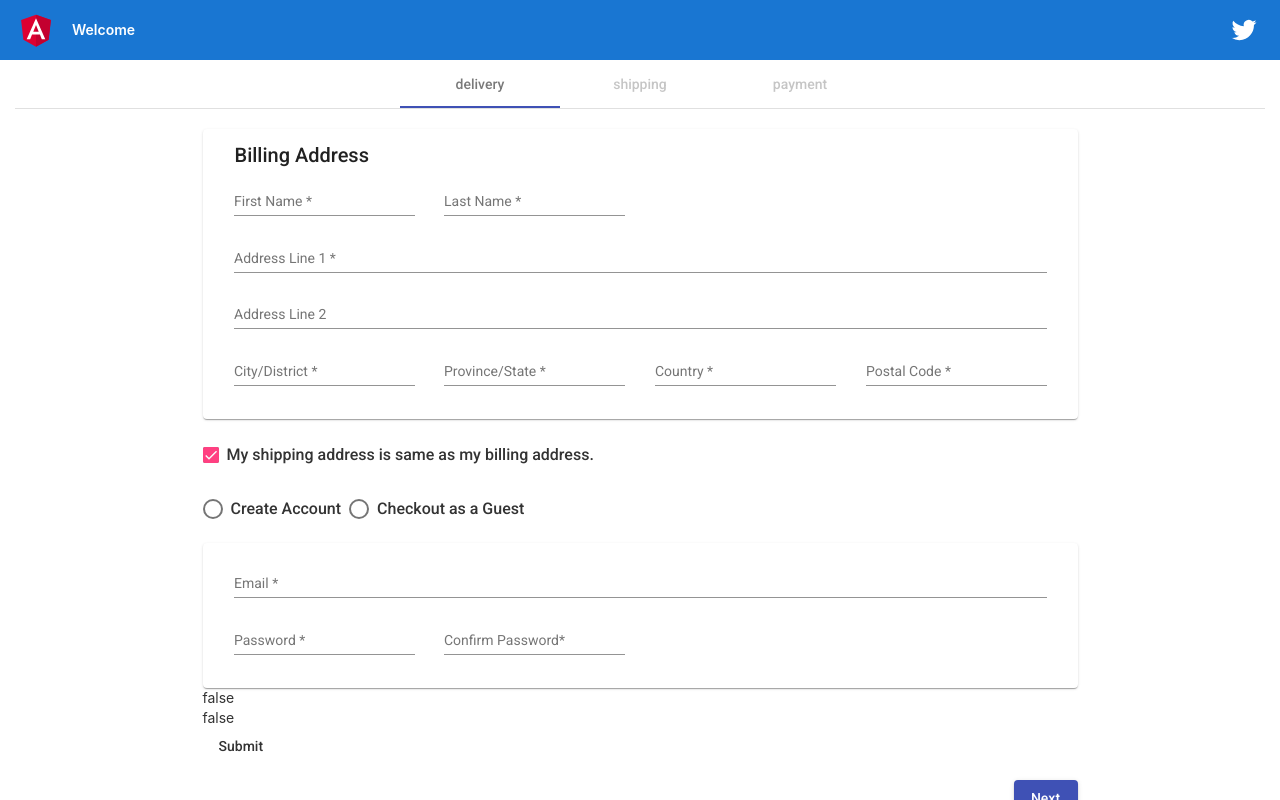
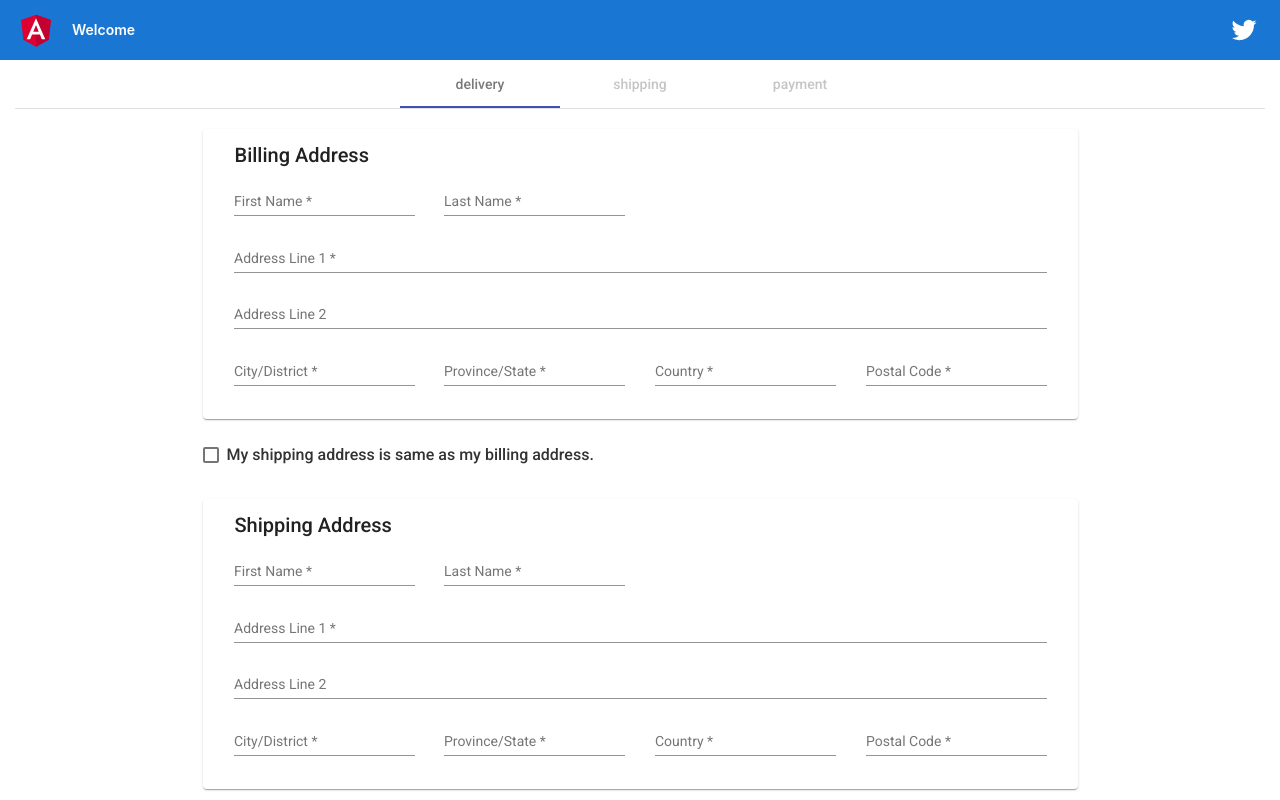
Before and after one commit to aymanElkhouly/shipping-task, an Angular app: page /delivery in a window 1280 px wide. Both pictures are taken after a click on the element "My shipping address is same as my billing address.". Shown: the top 800 px of the page. Built offline with nearby package versions, Linux system fonts and the light colour scheme.

Commit message:
SharData & prepare Object to save

```diff
--- a/src/app/modules/shipping/Services/sharing-data.service.ts
+++ b/src/app/modules/shipping/Services/sharing-data.service.ts
@@ -1,6 +1,7 @@
 import { Injectable } from '@angular/core';
 import { BehaviorSubject } from 'rxjs'
 import {linkData} from "../consts/general.const";
+import {FormData} from "../consts/form-data";
 
 
 @Injectable({
@@ -8,12 +9,13 @@ import {linkData} from "../consts/general.const";
 })
 export class SharingDataService {
 
+  public formData = new FormData();
 
   private routeLink =  new BehaviorSubject<any>(linkData);
   activeRoute = this.routeLink.asObservable();
 
-  private formData = new BehaviorSubject<any>({isValid:false})
-  currentFormData = this.formData.asObservable();
+  private formDataObser = new BehaviorSubject<any>(this.formData)
+  currentFormData = this.formDataObser.asObservable();
 
   private onSubmitForm = new BehaviorSubject<string>("")
   submitFormComponent = this.onSubmitForm.asObservable();
@@ -27,7 +29,7 @@ export class SharingDataService {
   }
 
   setFormData(formData:any){
-    this.formData.next(formData);
+    this.formDataObser.next(formData);
   }
 
   submitForm(name){
--- a/src/app/modules/shipping/components/delivery/delivery.component.html
+++ b/src/app/modules/shipping/components/delivery/delivery.component.html
@@ -9,25 +9,38 @@
         <div>
           <mat-form-field class="col-sm-12 col-md-6 col-lg-3">
             <mat-label>First Name</mat-label>
-            <input #billingFirstName="ngModel" matInput name="billingFirstName" ngModel required>
+            <input #billingFirstName="ngModel" matInput name="billingFirstName"
+                   [(ngModel)]="formData.first_name" minlength="2" required>
+            <!--{{billingFirstName?.errors | json}}-->
             <mat-error *ngIf="(billingFirstName?.dirty || deliveryForm.submitted) && billingFirstName?.errors?.required">
               Field is required
+            </mat-error>
+            <mat-error *ngIf="(billingFirstName?.dirty || deliveryForm.submitted) && billingFirstName?.errors?.minlength">
+               2 character at least
             </mat-error>
           </mat-form-field>
           <mat-form-field class="col-sm-12 col-md-6 col-lg-3">
             <mat-label>Last Name</mat-label>
-            <input #billingLastName="ngModel" matInput name="billingLastName" ngModel required>
+            <input #billingLastName="ngModel" matInput name="billingLastName"
+                   [(ngModel)]="formData.last_name" minlength="2" required>
             <mat-error *ngIf="(billingLastName?.dirty || deliveryForm.submitted)&& billingLastName?.errors?.required">
               Field is required
+            </mat-error>
+            <mat-error *ngIf="(billingLastName?.dirty || deliveryForm.submitted) && billingLastName?.errors?.minlength">
+              2 character at least
             </mat-error>
           </mat-form-field>
         </div>
         <div class="col-12">
           <mat-form-field class="w-100">
             <mat-label>Address Line 1</mat-label>
-            <input matInput name="billingAddress1" ngModel #billingAddress1="ngModel" required>
+            <input matInput name="billingAddress1" [(ngModel)]="formData.address_1"
+                   #billingAddress1="ngModel" minlength="2" required>
             <mat-error *ngIf="(billingAddress1?.dirty || deliveryForm.submitted)&& billingAddress1?.errors?.required">
               Field is required
+            </mat-error>
+            <mat-error *ngIf="(billingAddress1?.dirty || deliveryForm.submitted) && billingAddress1?.errors?.minlength">
+              2 character at least
             </mat-error>
           </mat-form-field>
 
@@ -35,39 +48,59 @@
         <div class="col-12">
           <mat-form-field class="w-100">
             <mat-label>Address Line 2</mat-label>
-            <input matInput name="billingAddress2" >
+            <input [(ngModel)]="formData.address_2" matInput name="billingAddress2"
+                   #billingAddress2="ngModel" minlength="2">
+            <mat-error *ngIf="(billingAddress2?.dirty || deliveryForm.submitted) && billingAddress2?.errors?.minlength">
+              2 character at least
+            </mat-error>
           </mat-form-field>
         </div>
         <div>
           <mat-form-field class="col-sm-12 col-md-6 col-lg-3">
             <mat-label>City/District</mat-label>
-            <input matInput name="billingCity" ngModel #billingCity="ngModel" required >
+            <input matInput name="billingCity" [(ngModel)]="formData.city"
+                   #billingCity="ngModel" minlength="2" required >
             <mat-error *ngIf="(billingCity?.dirty || deliveryForm.submitted)&& billingCity?.errors?.required">
               Field is required
+            </mat-error>
+            <mat-error *ngIf="(billingCity?.dirty || deliveryForm.submitted) && billingCity?.errors?.minlength">
+              2 character at least
             </mat-error>
           </mat-form-field>
           <mat-form-field class="col-sm-12 col-md-6 col-lg-3">
             <mat-label>Province/State</mat-label>
-            <input matInput name="billingState" ngModel #billingState="ngModel" required>
+            <input matInput name="billingState" [(ngModel)]="formData.state"
+                   #billingState="ngModel" minlength="2" required>
             <mat-error *ngIf="(billingState?.dirty || deliveryForm.submitted)&& billingState?.errors?.required">
               Field is required
+            </mat-error>
+            <mat-error *ngIf="(billingState?.dirty || deliveryForm.submitted) && billingState?.errors?.minlength">
+              2 character at least
             </mat-error>
           </mat-form-field>
           <mat-form-field class="col-sm-12 col-md-6 col-lg-3">
             <mat-label>Country</mat-label>
-            <input matInput name="billingCountry" ngModel #billingCountry="ngModel" required>
+            <input matInput name="billingCountry" [(ngModel)]="formData.country"
+                   #billingCountry="ngModel" minlength="2" required>
             <mat-error *ngIf="(billingCountry?.dirty || deliveryForm.submitted)&& billingCountry?.errors?.required">
               Field is required
+            </mat-error>
+            <mat-error *ngIf="(billingCountry?.dirty || deliveryForm.submitted) && billingCountry?.errors?.minlength">
+              2 character at least
             </mat-error>
           </mat-form-field>
           <mat-form-field class="col-sm-12 col-md-6 col-lg-3">
             <mat-label>Postal Code</mat-label>
-            <input matInput name="billingPostalCode" ngModel #billingPostalCode="ngModel" pattern="[0-9]+" required>
+            <input matInput name="billingPostalCode" [(ngModel)]="formData.postal_code"
+                   #billingPostalCode="ngModel" pattern="[0-9]+" minlength="3" maxlength="3" required>
             <mat-error *ngIf="(billingPostalCode?.dirty || deliveryForm.submitted)&& billingPostalCode?.errors?.required">
               Field is required
             </mat-error>
             <mat-error *ngIf="(billingPostalCode?.dirty || deliveryForm.submitted)&& billingPostalCode?.errors?.pattern">
               Numbers only
+            </mat-error>
+            <mat-error *ngIf="(billingPostalCode?.dirty || deliveryForm.submitted) && (billingPostalCode?.errors?.minlength || billingCountry?.errors?.maxlength )">
+              3 character required
             </mat-error>
           </mat-form-field>
         </div>
@@ -78,59 +111,115 @@
   <!--Shipping Address-->
   <fieldset class="my-3 actions-box">
     <div class="my-2">
-      <mat-checkbox [(ngModel)]="isSameBilling" name="shippingIsSameBilling">My shipping address is same as my billing
+      <mat-checkbox [(ngModel)]="formData.is_same_address"  name="shippingIsSameBilling">My shipping address is same as my billing
         address.
       </mat-checkbox>
     </div>
   </fieldset>
-  <fieldset *ngIf="!isSameBilling">
+  <fieldset *ngIf="!formData.is_same_address">
     <mat-card class="shipping-address">
       <mat-card-header>
         <mat-card-title>Shipping Address</mat-card-title>
       </mat-card-header>
       <mat-card-content>
-        <form class="example-form">
           <div>
             <mat-form-field class="col-sm-12 col-md-6 col-lg-3">
-              <mat-label>First Name*</mat-label>
-              <input matInput name="shippingFirstName" value="">
+              <mat-label>First Name</mat-label>
+              <input matInput name="shippingFirstName"
+                     [(ngModel)]="formData.shipping_first_name"
+                      #shippingFirstName="ngModel" minlength="2" required>
+              <mat-error *ngIf="(shippingFirstName?.dirty || deliveryForm.submitted)&& shippingFirstName?.errors?.required">
+                Field is required
+              </mat-error>
+              <mat-error *ngIf="(shippingFirstName?.dirty || deliveryForm.submitted) && shippingFirstName?.errors?.minlength">
+                2 character at least
+              </mat-error>
             </mat-form-field>
             <mat-form-field class="col-sm-12 col-md-6 col-lg-3">
-              <mat-label>Last Name*</mat-label>
-              <input matInput name="shippingLastName" value="">
+              <mat-label>Last Name</mat-label>
+              <input matInput name="shippingLastName"
+                     [(ngModel)]="formData.shipping_last_name" minlength="2" #shippingLastName="ngModel" required>
+              <mat-error *ngIf="(shippingLastName?.dirty || deliveryForm.submitted)&& shippingLastName?.errors?.required">
+                Field is required
+              </mat-error>
+              <mat-error *ngIf="(shippingLastName?.dirty || deliveryForm.submitted) && shippingLastName?.errors?.minlength">
+                2 character at least
+              </mat-error>
             </mat-form-field>
           </div>
           <div class="col-12">
             <mat-form-field class="w-100">
-              <mat-label>Address Line 1*</mat-label>
-              <input matInput name="shippingAddressLine1" value="">
+              <mat-label>Address Line 1</mat-label>
+              <input matInput name="shippingAddressLine1" [(ngModel)]="formData.shipping_address_1"
+                      #shippingAddressLine1="ngModel" minlength="2" required>
+
+              <mat-error *ngIf="(shippingAddressLine1?.dirty || deliveryForm.submitted)&& shippingAddressLine1?.errors?.required">
+                Field is required
+              </mat-error>
+              <mat-error *ngIf="(shippingAddressLine1?.dirty || deliveryForm.submitted) && shippingAddressLine1?.errors?.minlength">
+                2 character at least
+              </mat-error>
             </mat-form-field>
           </div>
           <div class="col-12">
             <mat-form-field class="w-100">
               <mat-label>Address Line 2</mat-label>
-              <input matInput name="shippingAddressLine2" value="">
+              <input matInput name="shippingAddressLine2" [(ngModel)]="formData.shipping_address_2"
+                     minlength="2" #shippingAddressLine2="ngModel">
+              <mat-error *ngIf="(shippingAddressLine2?.dirty || deliveryForm.submitted) && shippingAddressLine2?.errors?.minlength">
+                2 character at least
+              </mat-error>
             </mat-form-field>
           </div>
           <div>
             <mat-form-field class="col-sm-12 col-md-6 col-lg-3">
-              <mat-label>City/District*</mat-label>
-              <input matInput name="shippingCity" value="">
+              <mat-label>City/District</mat-label>
+              <input matInput name="shippingCity" [(ngModel)]="formData.shipping_city"
+                     #shippingCity="ngModel" minlength="2" required>
+              <mat-error *ngIf="(shippingCity?.dirty || deliveryForm.submitted)&& shippingCity?.errors?.required">
+                Field is required
+              </mat-error>
+              <mat-error *ngIf="(shippingCity?.dirty || deliveryForm.submitted) && shippingCity?.errors?.minlength">
+                2 character at least
+              </mat-error>
             </mat-form-field>
             <mat-form-field class="col-sm-12 col-md-6 col-lg-3">
-              <mat-label>Province/State*</mat-label>
-              <input matInput name="shippingState" value="">
+              <mat-label>Province/State</mat-label>
+              <input matInput name="shippingState"  [(ngModel)]="formData.shipping_state"
+                     #shippingState="ngModel" minlength="2" required>
+              <mat-error *ngIf="(shippingState?.dirty || deliveryForm.submitted)&& shippingState?.errors?.required">
+                Field is required
+              </mat-error>
+              <mat-error *ngIf="(shippingState?.dirty || deliveryForm.submitted) && shippingState?.errors?.minlength">
+                2 character at least
+              </mat-error>
             </mat-form-field>
             <mat-form-field class="col-sm-12 col-md-6 col-lg-3">
-              <mat-label>Country*</mat-label>
-              <input matInput name="shippingCountry" value="">
+              <mat-label>Country</mat-label>
+              <input matInput name="shippingCountry" [(ngModel)]="formData.shipping_country"
+                     #shippingCountry="ngModel" minlength="2" required>
+              <mat-error *ngIf="(shippingCountry?.dirty || deliveryForm.submitted)&& shippingCountry?.errors?.required">
+                Field is required
+              </mat-error>
+              <mat-error *ngIf="(shippingCountry?.dirty || deliveryForm.submitted) && shippingCountry?.errors?.minlength">
+                2 character at least
+              </mat-error>
             </mat-form-field>
             <mat-form-field class="col-sm-12 col-md-6 col-lg-3">
-              <mat-label>Postal Code*</mat-label>
-              <input matInput name="shippingPostalCode" type="number" value="">
+              <mat-label>Postal Code</mat-label>
+              <input matInput name="shippingPostalCode" pattern="[0-9]+" [(ngModel)]="formData.shipping_postal_code"
+                      #shippingPostalCode="ngModel" minlength="2" maxlength="3"  required>
+              <mat-error *ngIf="(shippingPostalCode?.dirty || deliveryForm.submitted)&& shippingPostalCode?.errors?.required">
+                Field is required
+              </mat-error>
+              <mat-error *ngIf="(shippingPostalCode?.dirty || deliveryForm.submitted)&& shippingPostalCode?.errors?.pattern">
+                Numbers only
+              </mat-error>
+              <mat-error *ngIf="(shippingPostalCode?.dirty || deliveryForm.submitted) && (shippingPostalCode?.errors?.minlength || billingCountry?.errors?.maxlength )">
+                3 character required
+              </mat-error>
             </mat-form-field>
           </div>
-        </form>
       </mat-card-content>
     </mat-card>
   </fieldset>
@@ -138,9 +227,9 @@
   <!--Account / Guest-->
   <fieldset class="my-3 actions-box">
     <div>
-      <mat-radio-group>
-        <mat-radio-button class="mr-2" name="accountCreate" value="new">Create Account</mat-radio-button>
-        <mat-radio-button name="accountGuest" value="guest">Checkout as a Guest</mat-radio-button>
+      <mat-radio-group name="createAccount" [(ngModel)]="formData.is_new_account" #createAccount="ngModel">
+        <mat-radio-button class="mr-2" name="accountCreate" [value]="0">Create Account</mat-radio-button>
+        <mat-radio-button name="accountGuest" [value]="1">Checkout as a Guest</mat-radio-button>
       </mat-radio-group>
     </div>
   </fieldset>
@@ -148,29 +237,53 @@
   <fieldset>
     <mat-card class="create-account">
       <mat-card-content>
-        <form class="example-form">
           <div class="col-12">
             <mat-form-field class="w-100">
-              <mat-label>Email *</mat-label>
-              <input matInput name="accountEmail" type="email" value="">
+              <mat-label>Email </mat-label>
+              <input matInput name="accountEmail" type="email" pattern="[a-z0-9._%+-]+@[a-z0-9.-]+\.[a-z]{2,}$" [(ngModel)]="formData.email"
+                     #accountEmail="ngModel" required>
+              <mat-error *ngIf="(accountEmail?.dirty || deliveryForm.submitted)&& accountEmail?.errors?.required">
+                Field is required
+              </mat-error>
+              <mat-error *ngIf="(accountEmail?.dirty || deliveryForm.submitted)&& accountEmail?.errors?.pattern">
+                Invalid format
+              </mat-error>
             </mat-form-field>
           </div>
-          <div>
+          <div *ngIf="!formData.is_new_account">
             <mat-form-field class="col-sm-12 col-md-6 col-lg-3">
-              <mat-label>Password *</mat-label>
-              <input matInput name="accountPassword" value="">
+              <mat-label>Password </mat-label>
+              <input matInput name="accountPassword" (input)="passwordMatcherValidator()" type="password" [(ngModel)]="formData.password"
+                     [pattern]="passwordPattern" #accountPassword="ngModel"  required>
+              <mat-error *ngIf="(accountPassword?.dirty || deliveryForm.submitted)&& accountPassword?.errors?.required">
+                Field is required
+              </mat-error>
+              <mat-error *ngIf="(accountPassword?.dirty || deliveryForm.submitted)&& accountPassword?.errors?.pattern">
+                Invalid password format
+              </mat-error>
+
             </mat-form-field>
             <mat-form-field class="col-sm-12 col-md-6 col-lg-3">
-              <mat-label>Confirm Password*</mat-label>
-              <input matInput name="accountConfirmPassword" value="">
+              <mat-label>Confirm Password</mat-label>
+              <input matInput name="accountConfirmPassword" (input)="passwordMatcherValidator()" type="password" [(ngModel)]="formData.password_confirmation"
+                     [pattern]="passwordPattern" #accountConfirmPassword="ngModel"  required>
+              <mat-error *ngIf="(accountConfirmPassword?.dirty || deliveryForm.submitted)&& accountConfirmPassword?.errors?.required">
+                Field is required
+              </mat-error>
+              <mat-error *ngIf="(accountConfirmPassword?.dirty || deliveryForm.submitted)&& accountConfirmPassword?.errors?.pattern">
+                Invalid password format
+              </mat-error>
+              <mat-error *ngIf="(accountPassword?.dirty || deliveryForm.submitted)&& (formData.password !== formData.password_confirmation)">
+                Passwords must match
+              </mat-error>
             </mat-form-field>
           </div>
-        </form>
       </mat-card-content>
     </mat-card>
   </fieldset>
 </form>
-<div>{{deliveryForm.valid}}</div>
+
+<!--<div>{{deliveryForm.valid}}</div>
 <div>{{deliveryForm.submitted}}</div>
 
-<button mat-button (click)="submitForm()">Submit</button>
+<button mat-button (click)="submitForm()">Submit</button>-->
--- a/src/app/modules/shipping/components/delivery/delivery.component.ts
+++ b/src/app/modules/shipping/components/delivery/delivery.component.ts
@@ -2,6 +2,7 @@ import { Component, OnInit,ViewChild, AfterViewInit,OnDestroy } from '@angular/c
 import {Form, FormControl, NgForm, Validators} from '@angular/forms';
 import { SharingDataService } from '../../Services/sharing-data.service'
 import { Subscription }   from 'rxjs';
+import { FormData } from '../../consts/form-data';
 
 @Component({
   selector: 'app-delivery',
@@ -10,26 +11,42 @@ import { Subscription }   from 'rxjs';
 })
 export class DeliveryComponent implements OnInit,AfterViewInit,OnDestroy{
   isSameBilling = false;
-  formData:object={isValid:false};
+  passwordPattern:string
   subscription: Subscription;
+  formData = new FormData();
 
   @ViewChild("deliveryForm") form: NgForm;
 
   constructor(private sharingData:SharingDataService) {
-
+   this.passwordPattern = "(?=.*[a-z])(?=.*[A-Z])(?=.*\\d)(?=.*[@$!%*?&])[A-Za-z\\d@$!%*?&]{8,}";
   }
   submitForm(){
       this.form.onSubmit(null);
-      this.sharingData.setFormData({isValid:this.form.valid});
+      this.formData.isValidForm = this.form.valid;
+      this.sharingData.setFormData(this.formData);
+  }
+
+  passwordMatcherValidator(){
+    if(this.formData.password !== this.formData.password_confirmation){
+      //this.form.form.setErrors({matchPassword: true});
+    }
   }
 
   ngOnInit(): void {
-
+     console.log("formDataOnInit",this.formData);
   }
 
   ngAfterViewInit(): void {
+
     setTimeout(()=>{
-      this.sharingData.setFormData({isValid:this.form.valid});
+
+      //this.sharingData.setFormData(this.formData);
+
+      this.subscription = this.sharingData.currentFormData.subscribe(data=> {
+        this.formData = data;
+        console.log("formDataWhenRecive",this.formData);
+      });
+
       this.subscription = this.sharingData.submitFormComponent.subscribe(fromName=> {
         if(fromName){
           this.submitForm();
--- a/src/app/modules/shipping/components/navbar/navbar.component.html
+++ b/src/app/modules/shipping/components/navbar/navbar.component.html
@@ -2,7 +2,7 @@
   <nav mat-tab-nav-bar mat-align-tabs="center">
     <a mat-tab-link [disabled]="!isValidFormData && idx >0" *ngFor="let link of links ;let idx = index"
        (click)="setActiveLink(link,idx)"
-       [active]="activeLink.link == link"> {{link}}
+       [active]="activeLink?.link == link"> {{link}}
     </a>
   </nav>
 </div>
--- /dev/null
+++ b/src/app/modules/shipping/consts/form-data.ts
@@ -0,0 +1,51 @@
+export class FormData {
+  isValidForm:boolean;
+  first_name: string;
+  last_name: string;
+  address_1: string;
+  address_2: string;
+  city: string;
+  state: string;
+  country: string;
+  postal_code: number;
+  is_same_address: number;
+  shipping_first_name: string;
+  shipping_last_name: string;
+  shipping_address_1: string;
+  shipping_address_2: string;
+  shipping_city: string;
+  shipping_state: string;
+  shipping_country: string;
+  shipping_postal_code: number;
+  is_new_account: number;
+  email: string;
+  password: string;
+  password_confirmation: string;
+
+  constructor() {
+    this.isValidForm = false;
+    this.first_name = "";
+    this.last_name = "";
+    this.address_1 = "";
+    this.address_2 = "";
+    this.city = "";
+    this.state = "";
+    this.country = "";
+    this.postal_code = null;
+    this.is_same_address = 1;
+    this.shipping_first_name = "";
+    this.shipping_last_name = "";
+    this.shipping_address_1 = "";
+    this.shipping_address_2 = "";
+    this.shipping_city = "";
+    this.shipping_state = "";
+    this.shipping_country = "";
+    this.shipping_postal_code = null;
+    this.is_new_account = 0;
+    this.email = "";
+    this.password = "";
+    this.password_confirmation = "";
+
+  }
+
+}
--- a/src/app/modules/shipping/consts/general.const.ts
+++ b/src/app/modules/shipping/consts/general.const.ts
@@ -10,7 +10,7 @@ export const routerPaths = [
 ]
 
 
-export const linkData:object = {
+export const linkData:any = {
   link:routerPaths[0],
   linkIndex:0
 }
--- a/src/app/modules/shipping/pages/shipping-form/shipping-form.component.ts
+++ b/src/app/modules/shipping/pages/shipping-form/shipping-form.component.ts
@@ -55,7 +55,7 @@ export class ShippingFormComponent implements OnInit {
       this.sharedRouteData = link;
     });
     this.sharingData.currentFormData.subscribe(formData=> {
-      this.isValidForm = formData.isValid;
+      this.isValidForm = formData.isValidForm;
     });
   }
 
```
